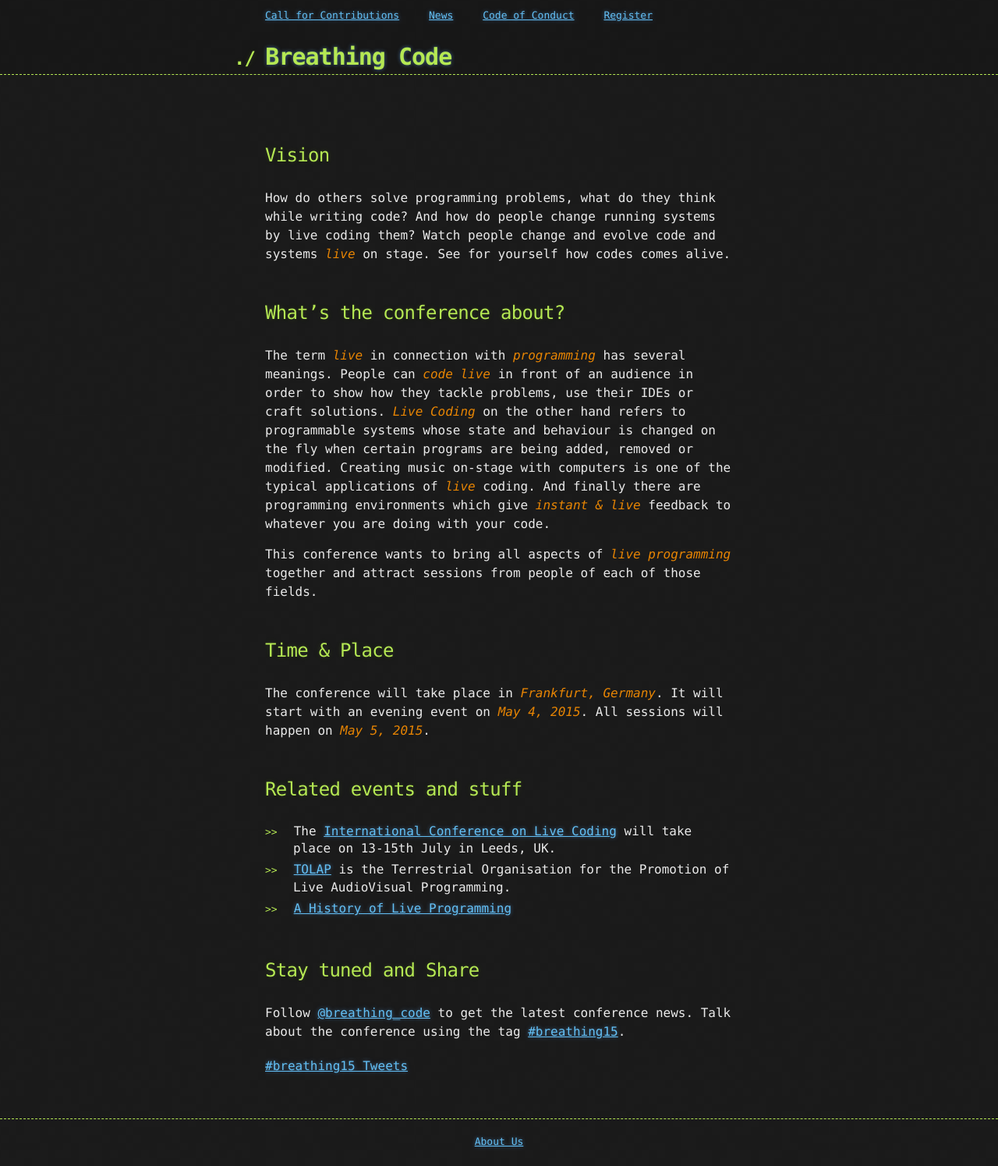
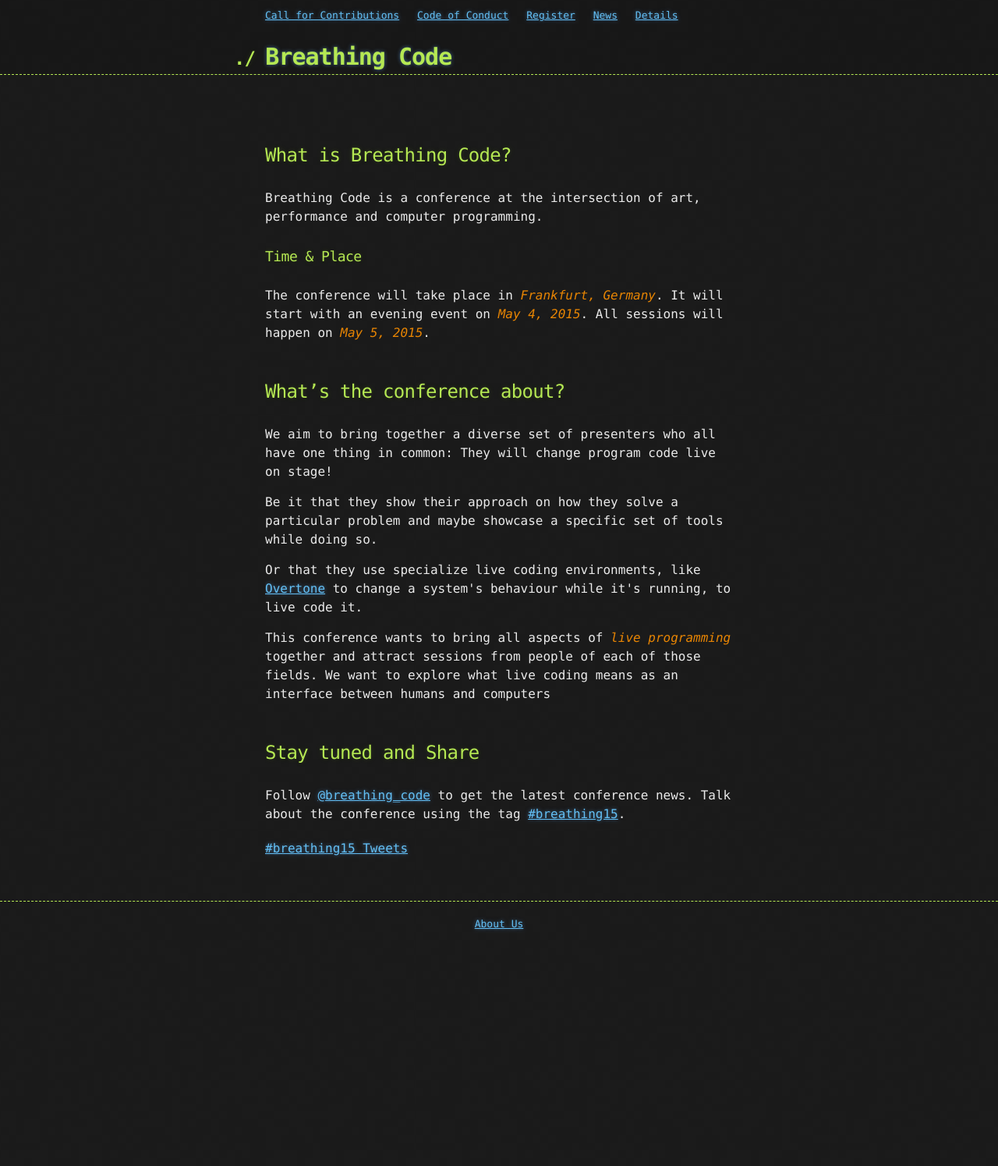
Before and after one commit to BreathingCode/BreathingCode.github.io, a Jekyll site: the page built from index.html, in a window 1280 px wide. Shown: the whole page at 78% size. Built offline with Jekyll 4.4.1, drawn with Linux system fonts in a browser that asks for light colours; nearby versions of some CDN libraries; Markdown is read by kramdown in place of the engine named in the settings; comment, search, counter and statistics services are not loaded; after the commit the page ends 1216 px from its top, so only the background shows below that.

Commit message:
simplifying homepage, moving some content to new details page

```diff
--- a/_layouts/default.html
+++ b/_layouts/default.html
@@ -14,9 +14,10 @@
         <div class="container">
           <ul id="menu" class="navigation">
             <li><a href="/cfc.html">Call for Contributions</a></li>
-            <li><a href="/news.html">News</a></li>
             <li><a href="/codeofconduct.html">Code of Conduct</a></li>
             <li><a href="/register.html">Register</a></li>
+            <li><a href="/news.html">News</a></li>
+            <li><a href="/details.html">Details</a></li>
           </ul>
           <h1><a href="/">{{ site.title }}</a></h1>
         </div>
--- a/css/styles.sass
+++ b/css/styles.sass
@@ -108,7 +108,7 @@ header
     padding-top: 10px
     li
       padding-left: 0
-      margin: 0 30px 0 0
+      margin: 0 15px 0 0
       display: inline
 
 
--- a/index.html
+++ b/index.html
@@ -2,65 +2,51 @@
 layout: default
 ---
 
-<h2>Vision</h2>
+<h2>What is Breathing Code?</h2>
+
+Breathing Code is a conference at the intersection of art, performance and
+computer programming.
+
+<h3>Time & Place</h3>
 
 <p>
-How do others solve programming problems, what do they think while writing code?
-And how do people change running systems by live coding them? Watch people
-change and evolve code and systems <em>live</em> on stage. See for yourself how codes
-comes alive.
+  The conference will take place in <em>Frankfurt, Germany</em>.
+  It will start with an evening event on <em>May 4, 2015</em>.
+  All sessions will happen on <em>May 5, 2015</em>.
 </p>
+
 
 <h2>What’s the conference about?</h2>
 
 <p>
-
-The term <em>live</em> in connection with <em>programming</em> has several meanings. People
-can <em>code live</em> in front of an audience in order to show how they tackle
-problems, use their IDEs or craft solutions. <em>Live Coding</em> on the other hand
-refers to programmable systems whose state and behaviour is changed on the fly
-when certain programs are being added, removed or modified. Creating music
-on-stage with computers is one of the typical applications of <em>live</em> coding. And
-finally there are programming environments which give <em>instant &amp; live</em> feedback
-to whatever you are doing with your code.
-
+We aim to bring together a diverse set of presenters who all have one thing in
+common: They will change program code live on stage!
 </p>
 
 <p>
-  This conference wants to bring all aspects of <em>live programming</em> together and
-  attract sessions from people of each of those fields.
+Be it that they show their approach on how they solve a particular problem and
+maybe showcase a specific set of tools while doing so.
 </p>
 
-<h2>Time & Place</h2>
+<p>
+Or that they use specialize live coding environments, like <a
+  href="http://overtone.github.io/">Overtone</a> to change a system's behaviour
+while it's running, to live code it.
+</p>
 
 <p>
-The conference will take place in <em>Frankfurt, Germany</em>.
-It will start with an evening event on <em>May 4, 2015</em>.
-All sessions will happen on <em>May 5, 2015</em>.
+This conference wants to bring all aspects of <em>live programming</em> together and
+attract sessions from people of each of those fields. We want to explore what
+live coding means as an interface between humans and computers
 </p>
 
-<h2>Related events and stuff</h2>
-
-<ul>
-  <li>The <a href="http://iclc.livecodenetwork.org/">International Conference on
-    Live Coding</a> will take place on 13-15th July in Leeds, UK.
-  </li>
-  <li><a href="http://toplap.org/">TOLAP</a> is the Terrestrial Organisation for
-      the Promotion of Live AudioVisual Programming.
-  </li>
-  <li><a href="http://liveprogramming.github.io/liveblog/2013/01/a-history-of-live-programming/">A
-      History of Live Programming</a>
-  </li>
-</ul>
 
 <h2>Stay tuned and Share</h2>
 
 <p>
-
-Follow <a href="https://twitter.com/breathing_code">@breathing_code</a> to get
-the latest conference news. Talk about the conference using the tag <a
-  href="https://twitter.com/hashtag/breathing15">#breathing15</a>.
-
+  Follow <a href="https://twitter.com/breathing_code">@breathing_code</a> to get
+  the latest conference news. Talk about the conference using the tag <a
+    href="https://twitter.com/hashtag/breathing15">#breathing15</a>.
 </p>
 
 <p class="twitter-timeline">
```
Also changed, not shown: details.md (added, +35 -0 lines).
